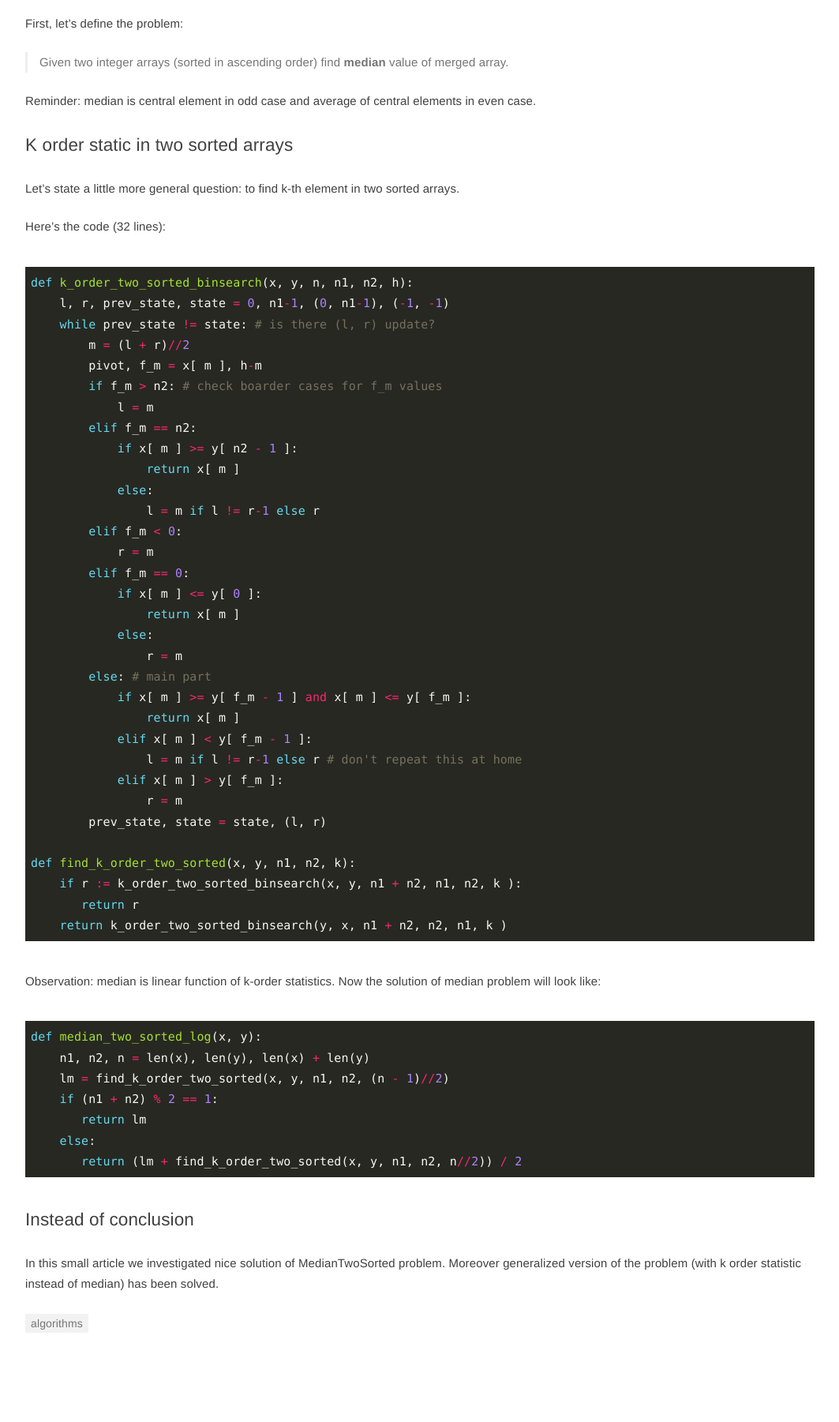
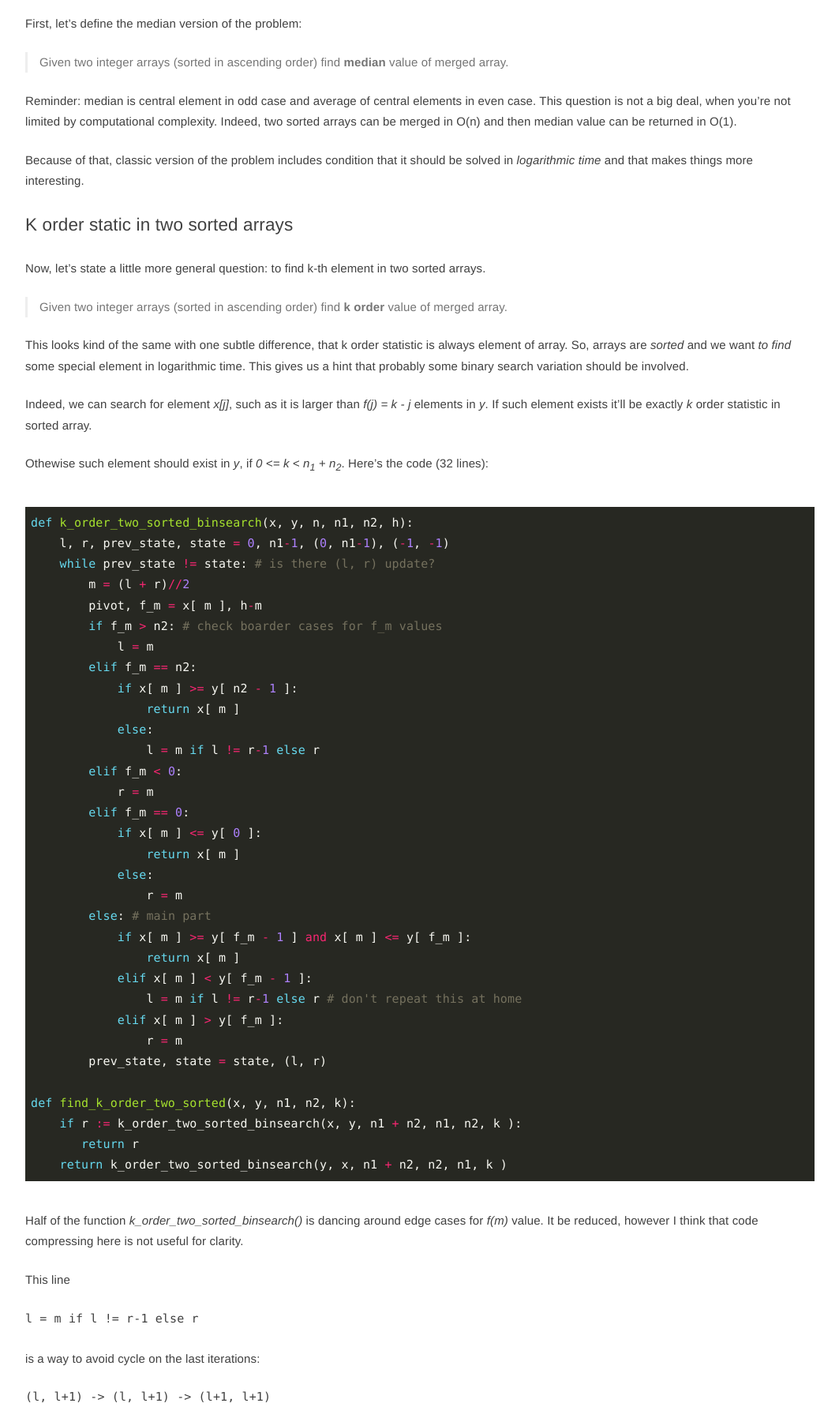
Before and after one commit to mihael-tunik/mihael-tunik.github.io, a plain HTML site: page posts/korder/index.html in a window 1280 px wide. Shown: the part 456-2257 px from the top of the page at 79% size, without its empty margins (128-1191 px from the left). Drawn offline with Linux system fonts and the light colour scheme.

Commit message:
Blog update

```diff
--- a/posts/korder/index.html
+++ b/posts/korder/index.html
@@ -8,7 +8,7 @@
 <meta name="description" content="Find median of two sorted arrays in logarithmic time is quite famous interview question (and a Leetcode problem from hard category).
 Let&rsquo;s generalize this question and solve it with python code. Just because we can.">
 <meta name="generator" content="Hugo 0.128.2">
-
+  <META NAME="ROBOTS" CONTENT="NOINDEX, NOFOLLOW">
 <link rel="stylesheet" href="/css/style.css">
 <link rel="shortcut icon" href="/images/favicon.ico" type="image/x-icon" />
   </head>
@@ -28,13 +28,13 @@ Let&rsquo;s generalize this question and solve it with python code. Just because
           ·
         </span>
         <span>
-          398 words
+          648 words
         </span>
         <span class="split">
           ·
         </span>
         <span>
-          2 minute read
+          4 minute read
         </span>
     </div>
     <aside class="toc">
@@ -55,14 +55,26 @@ Let&rsquo;s generalize this question and solve it with python code. Just because
     <div class="content">
       <p>Find median of two sorted arrays in logarithmic time is quite famous interview question (and a Leetcode problem from <em>hard</em> category).
 Let&rsquo;s generalize this question and solve it with python code. Just because we can.</p>
-<h2 id="median-in-two-sorted-arrays">Median in two sorted arrays <a href="#median-in-two-sorted-arrays" class="anchor">🔗</a></h2><p>First, let&rsquo;s define the problem:</p>
+<h2 id="median-in-two-sorted-arrays">Median in two sorted arrays <a href="#median-in-two-sorted-arrays" class="anchor">🔗</a></h2><p>First, let&rsquo;s define the median version of the problem:</p>
 <blockquote>
 <p>Given two integer arrays (sorted in ascending order) find <strong>median</strong> value of merged array.</p>
 </blockquote>
-<p>Reminder: median is central element in odd case and average of central elements in even case.</p>
-<h2 id="k-order-static-in-two-sorted-arrays">K order static in two sorted arrays <a href="#k-order-static-in-two-sorted-arrays" class="anchor">🔗</a></h2><p>Let&rsquo;s state a little more general question:
+<p>Reminder: median is central element in odd case and average of central elements in even case.
+This question is not a big deal, when you&rsquo;re not limited by computational complexity.
+Indeed, two sorted arrays can be merged in O(n) and then median value can be returned in O(1).</p>
+<p>Because of that, classic version of the problem includes condition that it should be solved in <em>logarithmic time</em>
+and that makes things more interesting.</p>
+<h2 id="k-order-static-in-two-sorted-arrays">K order static in two sorted arrays <a href="#k-order-static-in-two-sorted-arrays" class="anchor">🔗</a></h2><p>Now, let&rsquo;s state a little more general question:
 to find k-th element in two sorted arrays.</p>
-<p>Here&rsquo;s the code (32 lines):</p>
+<blockquote>
+<p>Given two integer arrays (sorted in ascending order) find <strong>k order</strong> value of merged array.</p>
+</blockquote>
+<p>This looks kind of the same with one subtle difference, that k order statistic is always element of array.
+So, arrays are <em>sorted</em> and we want <em>to find</em> some special element in logarithmic time.
+This gives us a hint that probably some binary search variation should be involved.</p>
+<p>Indeed, we can search for element <em>x[j]</em>, such as it is larger than <em>f(j) = k - j</em> elements in <em>y</em>.
+If such element exists it&rsquo;ll be exactly <em>k</em> order statistic in sorted array.</p>
+<p>Othewise such element should exist in <em>y</em>, if <em>0 &lt;= k &lt; n<sub>1</sub> + n<sub>2</sub></em>. Here&rsquo;s the code (32 lines):</p>
 <div class="highlight"><pre tabindex="0" style="color:#f8f8f2;background-color:#272822;-moz-tab-size:4;-o-tab-size:4;tab-size:4;"><code class="language-python" data-lang="python"><span style="display:flex;"><span><span style="color:#66d9ef">def</span> <span style="color:#a6e22e">k_order_two_sorted_binsearch</span>(x, y, n, n1, n2, h):
 </span></span><span style="display:flex;"><span>    l, r, prev_state, state <span style="color:#f92672">=</span> <span style="color:#ae81ff">0</span>, n1<span style="color:#f92672">-</span><span style="color:#ae81ff">1</span>, (<span style="color:#ae81ff">0</span>, n1<span style="color:#f92672">-</span><span style="color:#ae81ff">1</span>), (<span style="color:#f92672">-</span><span style="color:#ae81ff">1</span>, <span style="color:#f92672">-</span><span style="color:#ae81ff">1</span>)
 </span></span><span style="display:flex;"><span>    <span style="color:#66d9ef">while</span> prev_state <span style="color:#f92672">!=</span> state: <span style="color:#75715e"># is there (l, r) update?    </span>
@@ -95,7 +107,15 @@ to find k-th element in two sorted arrays.</p>
 </span></span><span style="display:flex;"><span>    <span style="color:#66d9ef">if</span> r <span style="color:#f92672">:=</span> k_order_two_sorted_binsearch(x, y, n1 <span style="color:#f92672">+</span> n2, n1, n2, k ):
 </span></span><span style="display:flex;"><span>       <span style="color:#66d9ef">return</span> r
 </span></span><span style="display:flex;"><span>    <span style="color:#66d9ef">return</span> k_order_two_sorted_binsearch(y, x, n1 <span style="color:#f92672">+</span> n2, n2, n1, k )
-</span></span></code></pre></div><p>Observation: median is linear function of k-order statistics.
+</span></span></code></pre></div><p>Half of the function <em>k_order_two_sorted_binsearch()</em> is dancing around edge cases for <em>f(m)</em> value.
+It be reduced, however I think that code compressing here is not useful for clarity.</p>
+<p>This line</p>
+<pre tabindex="0"><code>l = m if l != r-1 else r
+</code></pre><p>is a way to avoid cycle on the last iterations:</p>
+<pre tabindex="0"><code>(l, l+1) -&gt; (l, l+1) -&gt; (l+1, l+1)
+</code></pre><p>instead of</p>
+<pre tabindex="0"><code>(l, l+1) -&gt; (l, l+1) -&gt; (l, l+1) -&gt; ...
+</code></pre><p>Let&rsquo;s move back to median. Observation: median is linear function of k-order statistics.
 Now the solution of median problem will look like:</p>
 <div class="highlight"><pre tabindex="0" style="color:#f8f8f2;background-color:#272822;-moz-tab-size:4;-o-tab-size:4;tab-size:4;"><code class="language-python" data-lang="python"><span style="display:flex;"><span><span style="color:#66d9ef">def</span> <span style="color:#a6e22e">median_two_sorted_log</span>(x, y):
 </span></span><span style="display:flex;"><span>    n1, n2, n <span style="color:#f92672">=</span> len(x), len(y), len(x) <span style="color:#f92672">+</span> len(y)
@@ -104,7 +124,8 @@ Now the solution of median problem will look like:</p>
 </span></span><span style="display:flex;"><span>       <span style="color:#66d9ef">return</span> lm
 </span></span><span style="display:flex;"><span>    <span style="color:#66d9ef">else</span>:
 </span></span><span style="display:flex;"><span>       <span style="color:#66d9ef">return</span> (lm <span style="color:#f92672">+</span> find_k_order_two_sorted(x, y, n1, n2, n<span style="color:#f92672">//</span><span style="color:#ae81ff">2</span>)) <span style="color:#f92672">/</span> <span style="color:#ae81ff">2</span>
-</span></span></code></pre></div><h2 id="instead-of-conclusion">Instead of conclusion <a href="#instead-of-conclusion" class="anchor">🔗</a></h2><p>In this small article we investigated nice solution of MedianTwoSorted problem.
+</span></span></code></pre></div><p>And that&rsquo;s it!</p>
+<h2 id="instead-of-conclusion">Instead of conclusion <a href="#instead-of-conclusion" class="anchor">🔗</a></h2><p>In this small article we investigated nice solution of MedianTwoSorted problem.
 Moreover generalized version of the problem (with k order statistic instead of median) has been solved.</p>
     </div>
         <div class="tags">
```
Also changed, not shown: 404.html (+1 -1 lines), about/index.html (+1 -1 lines), categories/index.html (+1 -1 lines), index.html (+1 -1 lines), posts/index.html (+1 -1 lines), posts/labeling/index.html (+2 -2 lines), posts/mylife/index.html (+1 -1 lines), posts/uint128/index.html (+1 -1 lines), tags/algorithms/index.html (+1 -1 lines), tags/cpp/index.html (+1 -1 lines), tags/index.html (+1 -1 lines), tags/life/index.html (+1 -1 lines), tags/short/index.html (+1 -1 lines).
